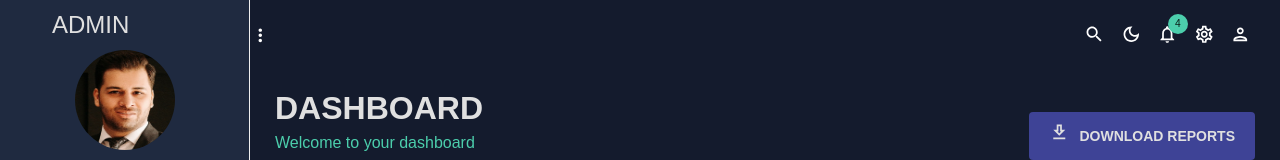
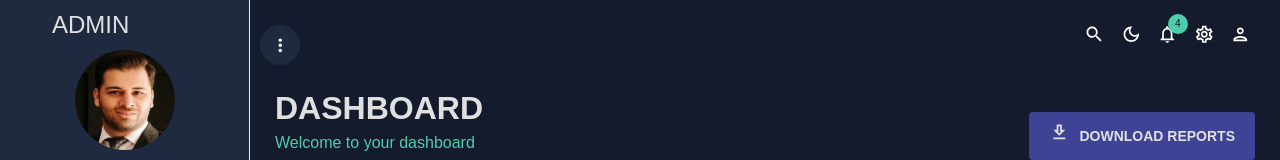
Before and after one commit to Samiomidi/cost-management, a Next.js app: page / in a window 1280 px wide. Shown: the top 160 px of the page. Built offline with nearby package versions, Linux system fonts and the light colour scheme.

Commit message:
sidebar updated

```diff
--- a/components/layout/SideMenu.js
+++ b/components/layout/SideMenu.js
@@ -88,16 +88,8 @@ function SideMenu() {
           defaultCollapsed={isCollapsed}
           backgroundColor={`${colors.primary[400]} !important`}
           width="250px"
-          collapsedWidth="70px"
+          collapsedWidth="80px"
           transitionDuration={200}
-          rootStyles={{
-            [`.${sidebarClasses.backdrop}`]: {
-              "&:hover": () => setIsCollapsed(false),
-            },
-          }}
-          style={{
-            border: "none !important",
-          }}
         >
           <Menu
             rootStyles={{
@@ -289,31 +281,43 @@ function SideMenu() {
           </Menu>
         </Sidebar>
       )}
+
       {!isCollapsed ? (
-        <MoreVertIcon
+        <IconButton
           sx={{
+            backgroundColor: colors.primary[400],
+            width: "40px",
+            height: "40px",
+            borderRadius: "50%",
             position: "absolute",
             top: "25px",
-            left: "250px",
+            left: "260px",
             cursor: "pointer",
-            zIndex: 100000,
+            "&:hover": {
+              backgroundColor: "#6870fa",
+            },
           }}
-          onClick={() => setIsCollapsed(!isCollapsed)}
-        />
+        >
+          <MoreVertIcon onClick={() => setIsCollapsed(!isCollapsed)} />
+        </IconButton>
       ) : (
-        <WidgetsIcon
+        <IconButton
           sx={{
+            backgroundColor: colors.primary[400],
+            width: "40px",
+            height: "40px",
+            borderRadius: "50%",
             position: "absolute",
             top: "25px",
-            left: "70px",
+            left: "90px",
             cursor: "pointer",
-            zIndex: 100000,
             "&:hover": {
-              color: "#6870fa",
+              backgroundColor: "#6870fa",
             },
           }}
-          onClick={() => setIsCollapsed(!isCollapsed)}
-        />
+        >
+          <WidgetsIcon onClick={() => setIsCollapsed(!isCollapsed)} />
+        </IconButton>
       )}
     </Fragment>
   );
```
